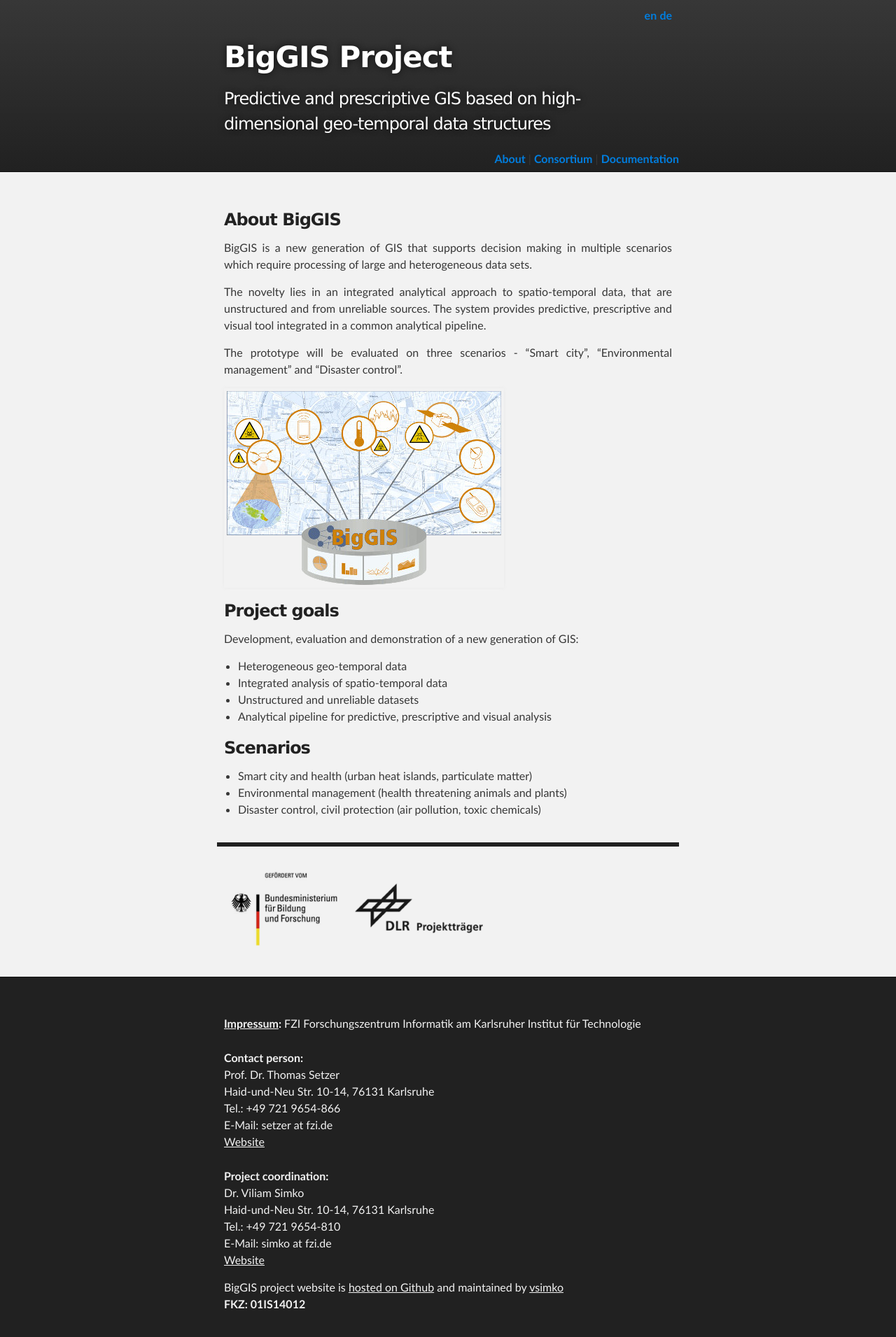
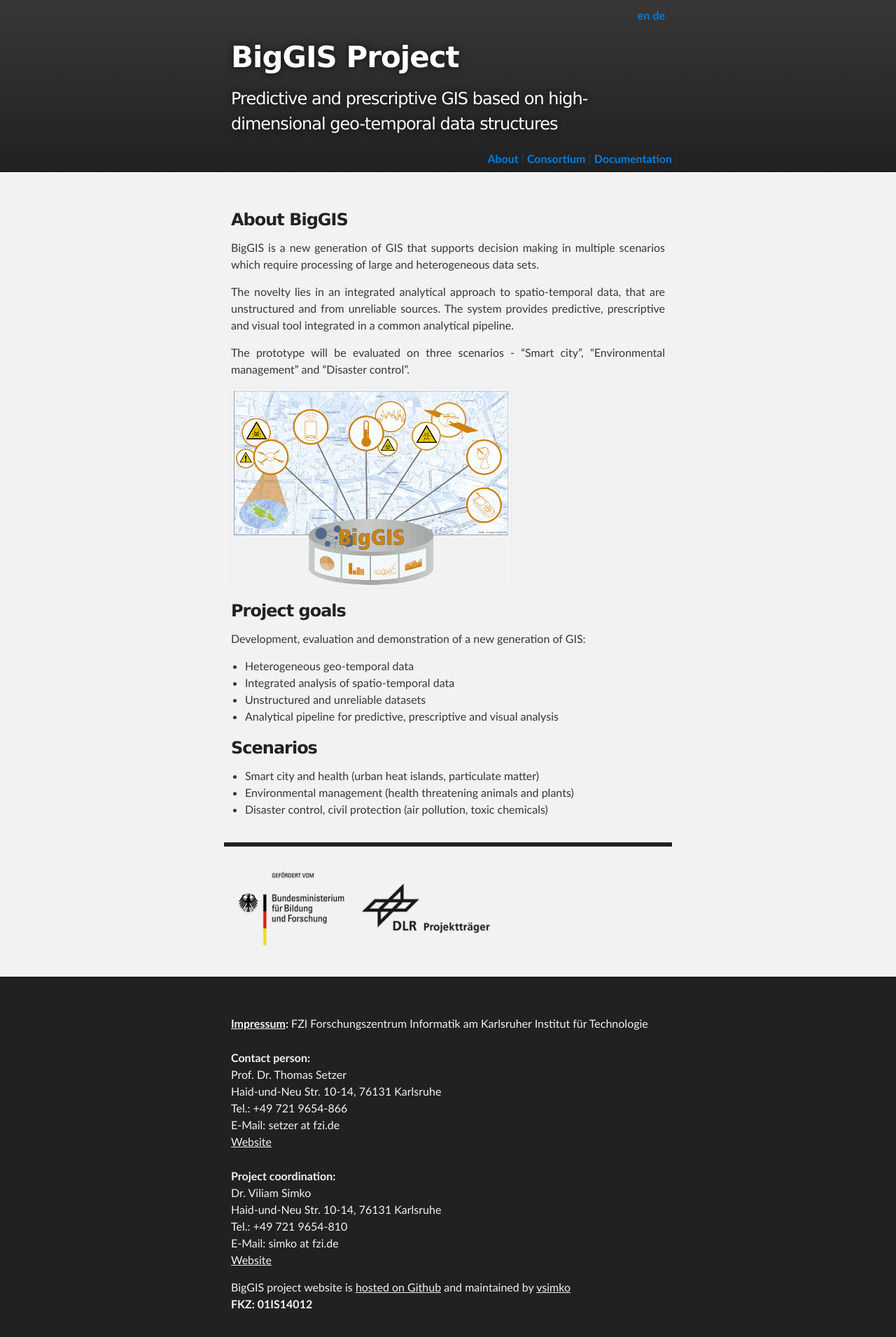
Before and after one commit to biggis-project/biggis-project.github.io, a Jekyll site: the page built from index.md, in a window 1280 px wide. Shown: the whole page at 70% size. Built offline with Jekyll 4.4.1, drawn with Linux system fonts in a browser that asks for light colours; nearby versions of some CDN libraries.

Commit message:
added support for bootstrap, jquery and handlebars to the main layout

```diff
--- a/_layouts/default.html
+++ b/_layouts/default.html
@@ -1,10 +1,18 @@
 <!DOCTYPE html>
-<html>
+<html lang="en">
   <head>
+    <title>BigGIS Project - {{ page.title }}</title>
+    <meta charset="utf-8">
     <meta http-equiv="Content-Type" content="application/xhtml+xml; charset=UTF-8"/>
+
+    <!-- support for bootstrap, jquery and handlebars -->
+    <link rel="stylesheet" href="https://maxcdn.bootstrapcdn.com/bootstrap/3.3.7/css/bootstrap.min.css">
+    <script src="https://ajax.googleapis.com/ajax/libs/jquery/3.1.1/jquery.min.js"></script>
+    <script src="https://maxcdn.bootstrapcdn.com/bootstrap/3.3.7/js/bootstrap.min.js"></script>
+    <script src="https://cdnjs.cloudflare.com/ajax/libs/handlebars.js/4.0.6/handlebars.min.js"></script>
+
     <link rel="stylesheet" type="text/css" media="screen" href="stylesheets/stylesheet.css">
 
-    <title>BigGIS Project - {{ page.title }}</title>
   </head>
 
   <body>
```
